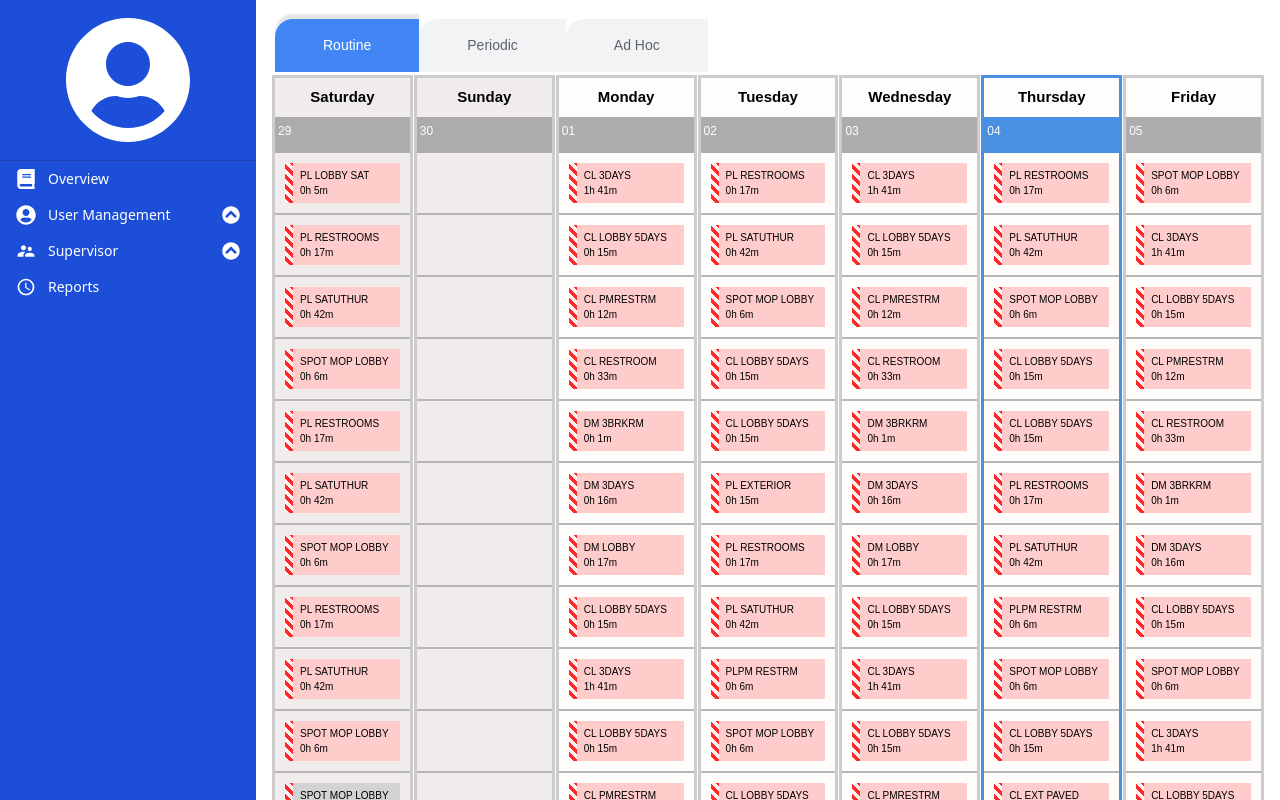
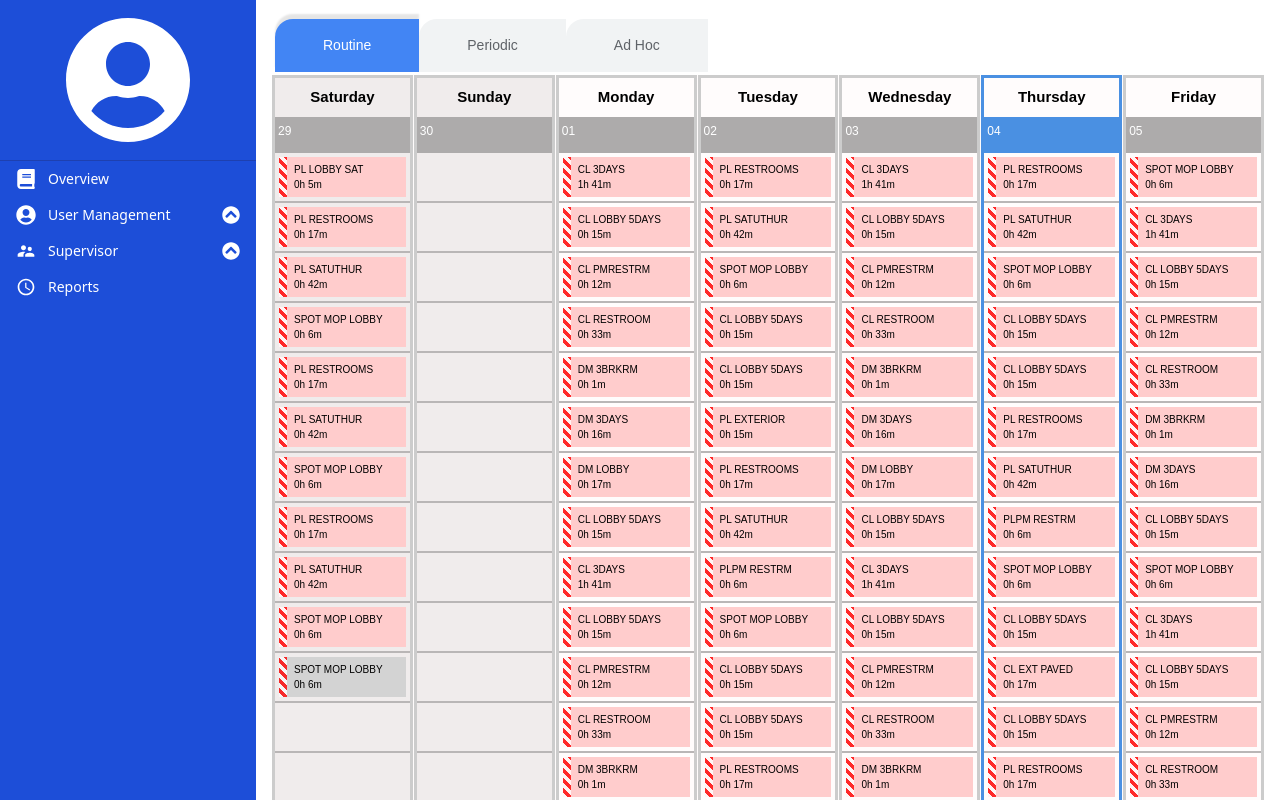
Before and after one commit to kainatkiranrashid2/lcisystems-task, a React (Vite) app: page /facility-schedule in a window 1280 px wide. Shown: the top 800 px of the page. Built offline with nearby package versions, Linux system fonts and the light colour scheme.

Commit message:
change manual css to tailwind classes

```diff
--- a/src/index.css
+++ b/src/index.css
@@ -62,7 +62,7 @@
 .task-card {
   background-color: #ffcccc;
   position: relative;
-  margin: 10px;
+  margin: 4px;
   padding: 5px;
 }
 .task-card-parent {
@@ -108,10 +108,6 @@
   .weekly-schedule {
     grid-template-columns: 1fr;
   }
-}
-.task-card:last-child {
-  margin-bottom: 10px;
-  border-bottom: 0px;
 }
 
 .task-placeholder:last-child {
```
